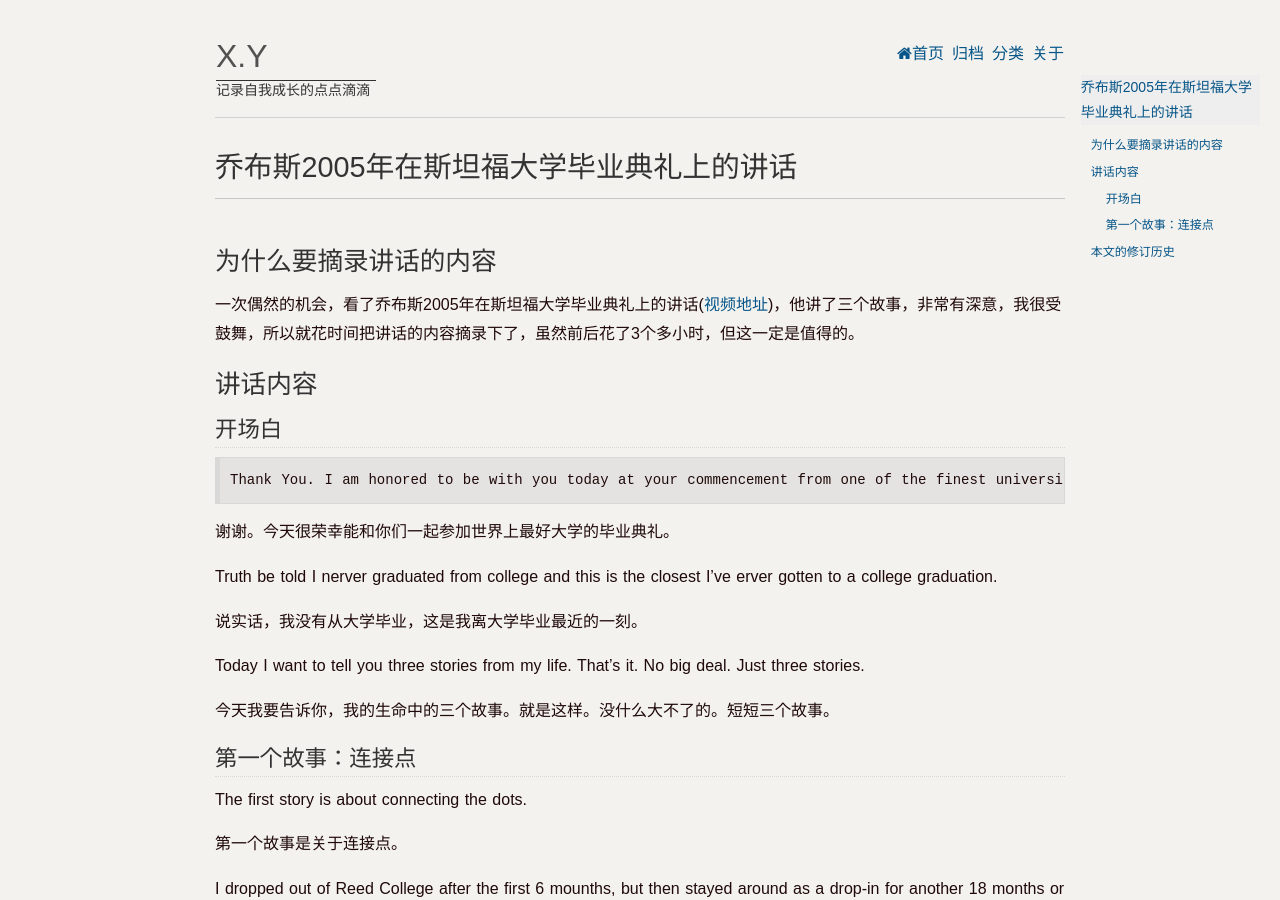
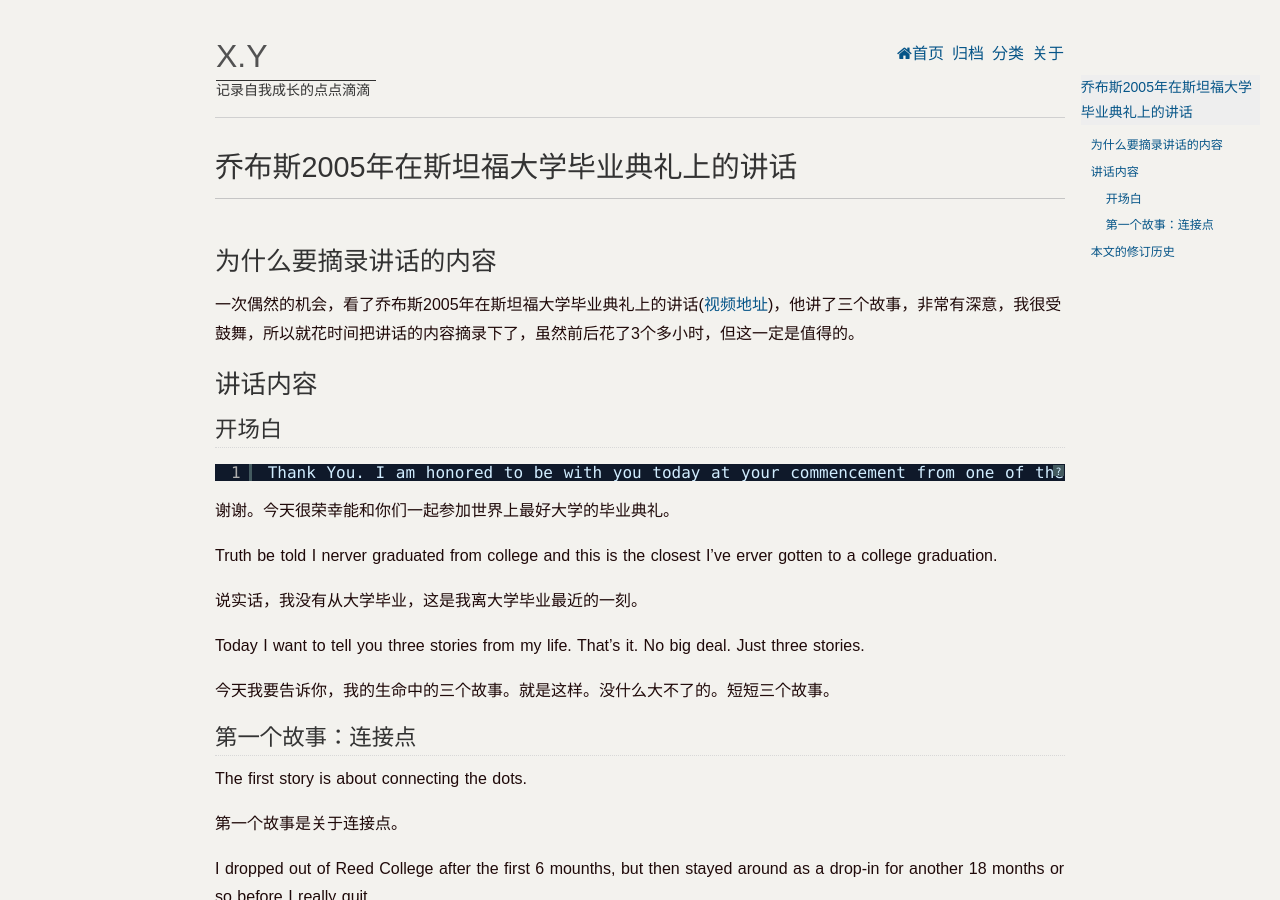
Before and after one commit to novawoo/novawoo.github.com, a Jekyll site: the page built from _posts/blog/2015-08-18-steve-jobs-lecture-in-Stanford-at-2005.md, in a window 1280 px wide and 900 px high. Built offline with Jekyll 4.4.1, drawn with Linux system fonts in a browser that asks for light colours; Markdown is read by kramdown in place of the engine named in the settings; a script that is not in the unit is left out; comment, search, counter and statistics services are not loaded.

Commit message:
modified:   2015-08-18-steve-jobs-lecture-in-Stanford-at-2005.md

```diff
--- a/_posts/blog/2015-08-18-steve-jobs-lecture-in-Stanford-at-2005.md
+++ b/_posts/blog/2015-08-18-steve-jobs-lecture-in-Stanford-at-2005.md
@@ -11,8 +11,8 @@
 ## 讲话内容
 
 ### 开场白
-<pre>
-Thank You. I am honored to be with you today at your commencement from one of the finest universities in the world. class="brush:java"
+<pre class="brush:java">
+Thank You. I am honored to be with you today at your commencement from one of the finest universities in the world.
 </pre>
 谢谢。今天很荣幸能和你们一起参加世界上最好大学的毕业典礼。
 
```
